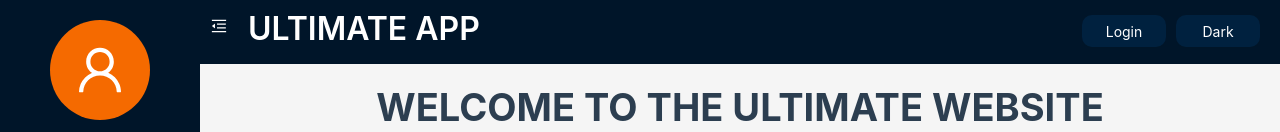
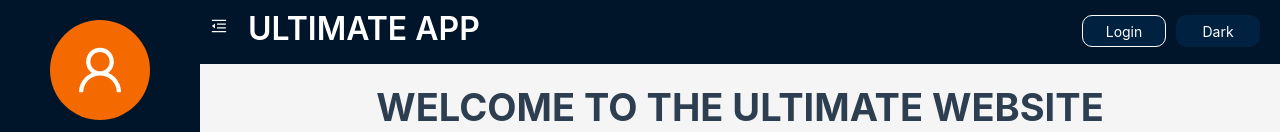
Before and after one commit to lelongrvp/final, a React (Vite) app: page / in a window 1280 px wide. Shown: the top 132 px of the page. Built offline with nearby package versions, Linux system fonts and the light colour scheme.

Commit message:
minor change

```diff
--- a/src/App.jsx
+++ b/src/App.jsx
@@ -178,6 +178,7 @@ const App = () => {
                         marginTop: 5,
                         justifyContent: "center",
                         borderRadius: "10px",
+                        border: "1px solid black",
                       }
                     : {
                         width: "6em",
@@ -187,7 +188,7 @@ const App = () => {
                         borderRadius: "10px",
                         background: "#00213f",
                         color: "white",
-                        border: "none",
+                        border: "1px solid white",
                       }
                 }
               >
```
